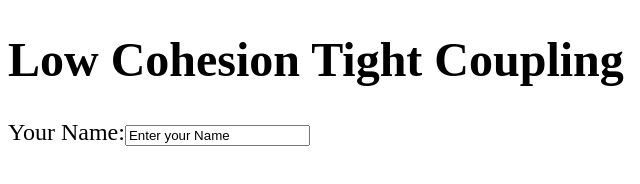
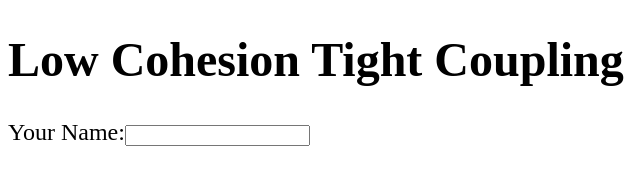
Before and after one commit to Jayasurthi/angular-example, a plain HTML site: page index.html in a window 1280 px wide. Shown: the full height of the page, 0-640 px from the left. Drawn offline with Linux system fonts and the light colour scheme.

Commit message:
C4: Update html

```diff
--- a/index.html
+++ b/index.html
@@ -14,7 +14,7 @@
     <h1>Low Cohesion Tight Coupling</h1>
     <div id="nameCalculator">
       <div>
-        Your Name:<input type="text" id="name" value="Enter your Name">
+        Your Name:<input type="text" id="name" value="">
       </div>
       <div id="output"></div>
     </div>
```
